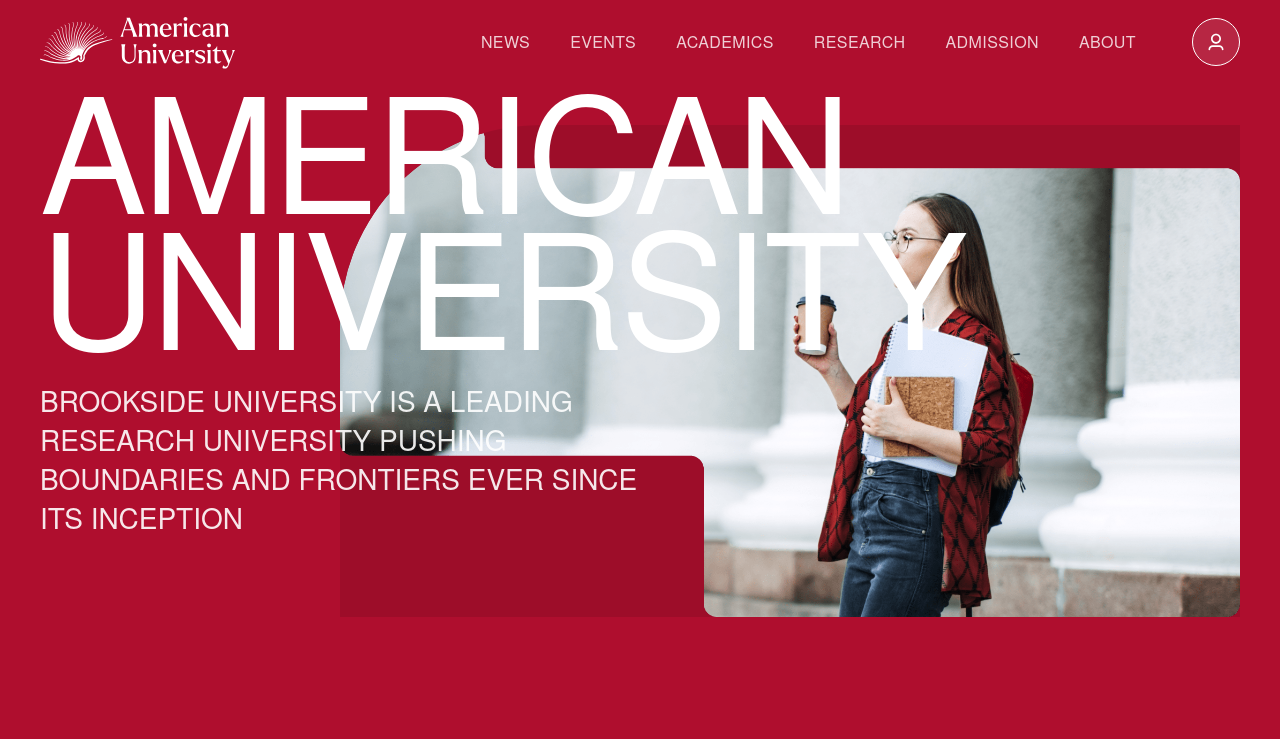
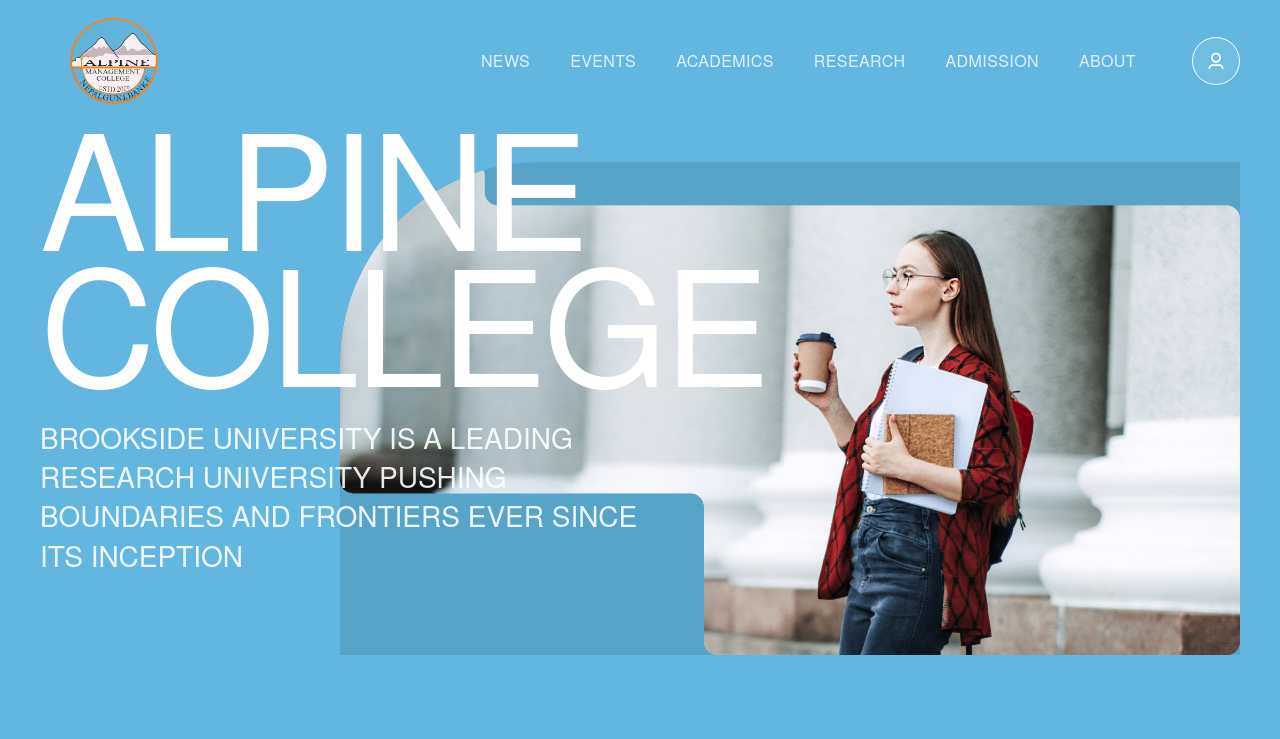
Before and after one commit to lyayodesigns/alpinecollege, a Next.js app: page / in a window 1280 px wide. Shown: the top 739 px of the page. Built offline with nearby package versions, Linux system fonts and the light colour scheme; a web font is replaced by a local one.

Commit message:
changed to alpine

```diff
--- a/app/globals.css
+++ b/app/globals.css
@@ -2,11 +2,24 @@
 
 
 :root {
-  --primary-red: #af0e2e;
-  --primary-dark: #000000;
-  --primary-light: #f5efe7;
-  --faculty-bg: #065763;
-  --faculty-card: #19535c;
+  /* Brand palette */
+  --primary-blue: #62B6DF;          /* Sky / banner */
+  --primary-blue-rgb: 98, 182, 223;
+  --primary-orange: #E98424;        /* Circular borders / dividers */
+  --primary-orange-rgb: 233, 132, 36;
+  --mountain-grey: #A59E9B;         /* Mountain shading / soft dividers */
+  --mountain-grey-rgb: 165, 158, 155;
+  --dark-blue: #204A65;             /* Headline accents / dark sections */
+  --dark-blue-rgb: 32, 74, 101;
+  --charcoal: #2B2B2B;              /* Main text */
+  --charcoal-rgb: 43, 43, 43;
+  --white: #FFFFFF;                 /* Snowcaps / center backgrounds */
+
+  /* Aliases retained for back-compat */
+  --primary-dark: var(--charcoal);
+  --primary-light: var(--white);
+  --faculty-bg: var(--dark-blue);
+  --faculty-card: var(--charcoal);
 }
 
 /* Font Faces */
@@ -93,16 +106,16 @@
 }
 
 ::-webkit-scrollbar-track {
-  background: #f1f1f1;
+  background: #FFFFFF;
 }
 
 ::-webkit-scrollbar-thumb {
-  background: #af0e2e;
+  background: #62B6DF;
   border-radius: 4px;
 }
 
 ::-webkit-scrollbar-thumb:hover {
-  background: #8a0b24;
+  background: #4a9bc4;
 }
 
 /* Nav link styles */
@@ -136,13 +149,13 @@
 }
 
 .menu-icon-box:hover {
-  background-color: #065763;
+  background-color: #204A65;
 }
 
 /* Banner area */
 .banner-area {
   padding-bottom: 160px;
-  background-color: #af0e2e;
+  background-color: #62B6DF;
 }
 
 .banner-thumb {
@@ -154,7 +167,7 @@
 .banner-inner {
   position: relative;
   padding-bottom: 120px;
-  border-bottom: 2px solid #640215;
+  border-bottom: 2px solid #E98424;
 }
 
 .banner-content {
@@ -165,7 +178,7 @@
   bottom: 120px;
   padding-left: 36px;
   border-top-right-radius: 30px;
-  background-color: #af0e2e;
+  background-color: #62B6DF;
 }
 
 .banner-title {
@@ -192,7 +205,7 @@
 }
 
 .banner-paragraph.dark {
-  color: #000;
+  color: #2B2B2B;
 }
 
 /* Section titles */
@@ -209,7 +222,7 @@
 }
 
 .section-title.dark {
-  color: #000;
+  color: #204A65;
 }
 
 .section-title.style-01 {
@@ -245,7 +258,7 @@
 }
 
 .section-paragraph.red {
-  color: #af0e2e;
+  color: #E98424;
 }
 
 /* About section */
@@ -253,7 +266,7 @@
   position: relative;
   z-index: 0;
   padding-bottom: 160px;
-  background-color: #af0e2e;
+  background-color: #62B6DF;
 }
 
 .about-image {
@@ -288,7 +301,7 @@
 .academic-programs-area {
   padding-top: 160px;
   padding-bottom: 160px;
-  background-color: #f5efe7;
+  background-color: #FFFFFF;
 }
 
 .tabs-menu {
@@ -300,7 +313,7 @@
   background-color: transparent;
   transition: all 200ms ease;
   font-family: 'HelveticaNeue', Arial, sans-serif;
-  color: rgba(0, 0, 0, 0.3);
+  color: rgba(43, 43, 43, 0.3);
   font-size: 50px;
   line-height: 100%;
   text-transform: capitalize;
@@ -309,12 +322,12 @@
 }
 
 .tab-link:hover {
-  color: #000;
+  color: #2B2B2B;
 }
 
 .tab-link.w--current {
   background-color: transparent;
-  color: #000;
+  color: #204A65;
 }
 
 .tab-content-item {
@@ -325,7 +338,7 @@
   padding: 30px;
   justify-content: center;
   align-items: center;
-  border: 1px solid #000;
+  border: 1px solid #A59E9B;
   border-radius: 20px;
 }
 
@@ -351,11 +364,11 @@
 
 .category-button {
   padding: 14px 28px;
-  border: 1px solid #000;
+  border: 1px solid #E98424;
   border-radius: 100px;
   background-color: transparent;
   font-family: 'HelveticaNeue', Arial, sans-serif;
-  color: #000;
+  color: #2B2B2B;
   font-size: 28px;
   line-height: 100%;
   font-weight: 400;
@@ -369,8 +382,9 @@
   height: 56px;
   justify-content: center;
   align-items: center;
-  border: 1px solid #000;
+  border: 1px solid #E98424;
   border-radius: 100px;
+  color: #E98424;
 }
 
 /* Faculty area */
@@ -378,14 +392,14 @@
   margin-right: auto;
   margin-left: auto;
   padding: 160px 0px;
-  background-color: #065763;
+  background-color: #204A65;
   font-size: 20px;
 }
 
 .faculty-single-item {
   padding: 30px;
   border-radius: 20px;
-  background-color: #19535c;
+  background-color: #2B2B2B;
 }
 
 .faculty-category {
@@ -478,6 +492,7 @@
   padding-top: 150px;
   padding-right: 0px;
   padding-bottom: 150px;
+  background-color: #FFFFFF;
 }
 
 .counter-single-item {
@@ -503,7 +518,7 @@
   margin-top: 0px;
   margin-bottom: 0px;
   font-family: 'TheSeasons', sans-serif;
-  color: #af0e2e;
+  color: #62B6DF;
   font-size: 68px;
   line-height: 100%;
 }
@@ -513,6 +528,7 @@
   margin-bottom: 0px;
   padding-left: 28px;
   font-family: 'Larken', sans-serif;
+  color: #204A65;
   font-size: 42px;
   line-height: 130%;
   font-weight: 400;
@@ -522,6 +538,7 @@
 .count-paragraph {
   max-width: 360px;
   font-family: 'HelveticaNeue', Arial, sans-serif;
+  color: #2B2B2B;
   font-size: 18px;
   line-height: 130%;
   font-weight: 400;
@@ -538,7 +555,7 @@
   height: 100px;
   justify-content: center;
   align-items: baseline;
-  background-color: #000;
+  background-color: #E98424;
   transform: translate(0px, 50%);
 }
 
@@ -552,14 +569,15 @@
   height: 100px;
   justify-content: center;
   align-items: baseline;
-  background-color: #000;
+  background-color: #E98424;
   transform: translate(0px, 50%);
 }
+
 
 /* Campus life */
 .campus-life-area {
   padding-top: 160px;
-  background-color: #000;
+  background-color: #204A65;
 }
 
 .section-image {
@@ -625,11 +643,11 @@
 .testimonial-area {
   overflow: hidden;
   max-height: 1150px;
-  background-color: #000;
+  background-color: #204A65;
 }
 
 .text-span {
-  color: #7d7e80;
+  color: #A59E9B;
 }
 
 .text-span-2 {
@@ -653,7 +671,7 @@
 .testimonial-single-item.dark {
   min-height: 450px;
   min-width: 390px;
-  background-color: #1d1d1d;
+  background-color: #2B2B2B;
 }
 
 .testimonial-author-meta {
@@ -685,7 +703,7 @@
 .paragraph-3 {
   margin-bottom: 0px;
   font-family: 'HelveticaNeue', Arial, sans-serif;
-  color: rgba(0, 0, 0, 0.6);
+  color: rgba(43, 43, 43, 0.6);
   line-height: 14px;
   text-transform: capitalize;
 }
@@ -712,7 +730,7 @@
   z-index: 0;
   padding-top: 160px;
   padding-bottom: 160px;
-  background-color: #f5efe7;
+  background-color: #FFFFFF;
 }
 
 .event-tabs {
@@ -731,7 +749,7 @@
   background-color: transparent;
   transition: all 200ms ease;
   font-family: 'HelveticaNeue', Arial, sans-serif;
-  color: rgba(0, 0, 0, 0.3);
+  color: rgba(43, 43, 43, 0.3);
   font-size: 32px;
   line-height: 100%;
   text-transform: capitalize;
@@ -740,12 +758,12 @@
 }
 
 .events-tab-link:hover {
-  color: #000;
+  color: #2B2B2B;
 }
 
 .events-tab-link.w--current {
   background-color: transparent;
-  color: #000;
+  color: #204A65;
 }
 
 .event-tab-header-content {
@@ -760,11 +778,11 @@
 
 .event-category-button {
   padding: 14px 28px;
-  border: 1px solid #000;
+  border: 1px solid #E98424;
   border-radius: 100px;
   background-color: transparent;
   font-family: 'HelveticaNeue', Arial, sans-serif;
-  color: #000;
+  color: #2B2B2B;
   font-size: 28px;
   line-height: 100%;
   font-weight: 400;
@@ -786,7 +804,7 @@
   max-width: 380px;
   margin-bottom: 60px;
   font-family: 'HelveticaNeue', Arial, sans-serif;
-  color: #000;
+  color: #2B2B2B;
   font-size: 18px;
   line-height: 135%;
   text-transform: capitalize;
@@ -796,9 +814,9 @@
   position: relative;
   z-index: 0;
   padding: 50px;
-  border: 1px solid #000;
+  border: 1px solid #A59E9B;
   border-radius: 20px;
-  background-color: #fff;
+  background-color: #FFFFFF;
 }
 
 .event-bg-color {
@@ -811,7 +829,7 @@
   width: 100%;
   height: 100%;
   border-radius: 20px;
-  background-color: #000;
+  background-color: #204A65;
 }
 
 .event-image {
@@ -828,7 +846,7 @@
   max-width: 620px;
   margin-right: 50px;
   padding: 50px;
-  border: 1px solid #000;
+  border: 1px solid #A59E9B;
   border-radius: 20px;
 }
 
@@ -843,7 +861,7 @@
   position: relative;
   overflow: hidden;
   padding-top: 120px;
-  background-color: #000;
+  background-color: #204A65;
 }
 
 .footer-content-wrap {
@@ -876,7 +894,7 @@
   align-items: center;
   border-style: solid;
   border-width: 1px;
-  border-color: #1d1b1c #000 #000;
+  border-color: rgba(255, 255, 255, 0.15) transparent transparent;
 }
 
 .copyright-text {
@@ -1066,7 +1084,7 @@
   margin-right: -1rem;
   margin-left: -1rem;
   border-radius: 62.5rem;
-  background-color: #af0e2e;
+  background-color: #62B6DF;
   transition: none 0ms ease;
 }
 
@@ -1214,7 +1232,7 @@
   width: 500px;
   height: 500px;
   border-radius: 100%;
-  background-color: #000;
+  background-color: #E98424;
 }
 
 .ripple-div-two {
@@ -1223,7 +1241,7 @@
   width: 1200px;
   height: 1200px;
   border-radius: 100%;
-  background-color: #000;
+  background-color: #204A65;
 }
 
 /* Swiper */
@@ -1251,7 +1269,7 @@
   justify-content: center;
   align-items: center;
   border-radius: 100%;
-  background-color: rgba(175, 14, 46, 0.5);
+  background-color: rgba(98, 182, 223, 0.5);
 }
 
 .cursor-text {
@@ -1266,7 +1284,7 @@
   position: sticky;
   top: 0;
   z-index: 100;
-  background-color: #af0e2e;
+  background-color: #62B6DF;
 }
 
 .navbar-no-shadow-container {
@@ -1345,7 +1363,7 @@
   width: 100px;
   height: 100px;
   border-radius: 50%;
-  background-color: rgba(175, 14, 46, 0.7);
+  background-color: rgba(98, 182, 223, 0.7);
   display: flex;
   align-items: center;
   justify-content: center;
--- a/app/layout.tsx
+++ b/app/layout.tsx
@@ -2,8 +2,8 @@
 import "./globals.css";
 
 export const metadata: Metadata = {
-  title: "American University - Museversity",
-  description: "American University Landing Page - Education is not preparation for life; education is life itself",
+  title: "Alpine Management College",
+  description: "Alpine Management College Landing Page - Education is not preparation for life; education is life itself",
 };
 
 export default function RootLayout({
--- a/components/Footer.tsx
+++ b/components/Footer.tsx
@@ -173,10 +173,11 @@
           {/* Logo */}
           <div className="footer-logo">
             <Image
-              src="/images/footer-logo.svg"
-              alt="American University"
-              width={196}
-              height={52}
+              src="/alpine-logo.avif"
+              alt="Alpine Management College"
+              width={320}
+              height={100}
+              className="h-auto w-auto max-h-[90px]"
             />
           </div>
 
--- a/components/Hero.tsx
+++ b/components/Hero.tsx
@@ -5,7 +5,7 @@
 
 export default function Hero() {
   return (
-    <section className="relative! bg-[#af0e2e]! w-full! pt-10! pb-0! overflow-hidden!">
+    <section className="relative! bg-[#62B6DF]! w-full! pt-10! pb-0! overflow-hidden!">
       <div className="max-w-[1710px]! mx-auto! px-4! sm:px-10! relative! z-10!">
         <div className="flex! flex-col! lg:flex-row! justify-between! items-end! relative!">
 
@@ -17,7 +17,7 @@
               transition={{ duration: 0.8, delay: 0.3, ease: "easeOut" }}
               className="text-white! text-[80px]! sm:text-[100px]! lg:text-[160px]! leading-[0.85]! font-normal! tracking-tight! mb-8! font-['HelveticaNeue']!"
             >
-              AMERICAN<br />UNIVERSITY
+              ALPINE<br />COLLEGE
             </motion.h1>
             <motion.p
               initial={{ y: 150, opacity: 0 }}
@@ -39,7 +39,7 @@
             >
               <Image
                 src="/images/banner.png"
-                alt="American University Campus"
+                alt="Alpine Management College Campus"
                 width={1680}
                 height={900}
                 className="w-full! h-auto! object-cover! rounded-tl-[120px]! sm:rounded-tl-[200px]!"
--- a/components/Navbar.tsx
+++ b/components/Navbar.tsx
@@ -14,7 +14,7 @@
 
 export default function Navbar() {
   return (
-    <nav className="sticky! top-0! z-50! bg-[#af0e2e]! w-full!">
+    <nav className="sticky! top-0! z-50! bg-[#62B6DF]! w-full!">
       <div className="max-w-[1710px]! mx-auto! px-4! sm:px-10!">
         <div className="flex! items-center! justify-between! py-4!">
           <motion.a
@@ -25,11 +25,11 @@
             transition={{ duration: 0.8, ease: "easeOut" }}
           >
             <Image
-              src="/images/logo-white.svg"
-              alt="American University"
-              width={196}
-              height={50}
-              className="block!"
+              src="/alpine-logo.avif"
+              alt="Alpine Management College"
+              width={320}
+              height={100}
+              className="block! h-auto! w-auto! max-h-[90px]!"
               priority
             />
           </motion.a>
--- a/components/News.tsx
+++ b/components/News.tsx
@@ -15,7 +15,7 @@
   },
   {
     category: "/Bachelor",
-    title: "Battery Technology Research At American University",
+    title: "Battery Technology Research At Alpine Management College",
   },
   {
     category: "/Bachelor",
@@ -92,7 +92,7 @@
           <div className="grid-two" style={{ paddingTop: "120px" }}>
             <motion.p
               className="section-paragraph white small"
-              style={{ color: "#000" }}
+              style={{ color: "#2B2B2B" }}
               initial={{ y: 100, opacity: 0 }}
               animate={isInView ? { y: 0, opacity: 1 } : {}}
               transition={{ duration: 0.8, delay: 0.2 }}
--- a/components/Research.tsx
+++ b/components/Research.tsx
@@ -103,7 +103,7 @@
           <div className="grid-two" style={{ paddingTop: "120px" }}>
             <motion.p
               className="section-paragraph white small"
-              style={{ color: "#000" }}
+              style={{ color: "#2B2B2B" }}
               initial={{ y: 100, opacity: 0 }}
               animate={isInView ? { y: 0, opacity: 1 } : {}}
               transition={{ duration: 0.8, delay: 0.2 }}
--- a/package.json
+++ b/package.json
@@ -1,5 +1,5 @@
 {
-  "name": "museversity",
+  "name": "alpine-management-college",
   "version": "0.1.0",
   "private": true,
   "scripts": {
```
Also changed, not shown: public/alpine-logo.avif (added), 1 other file (tests, documents, lock files or other folders).
